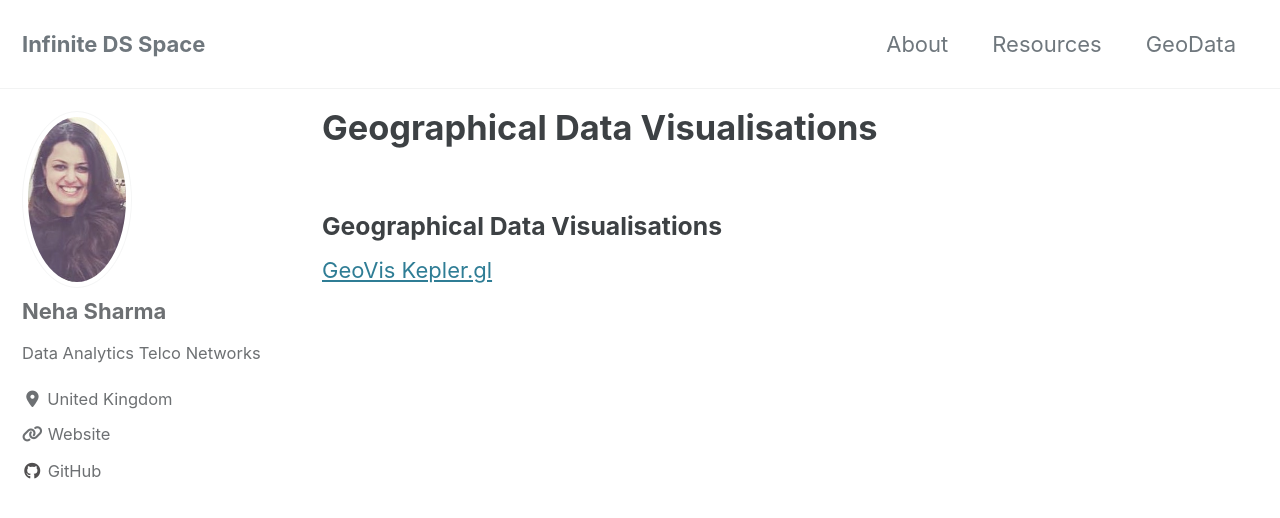
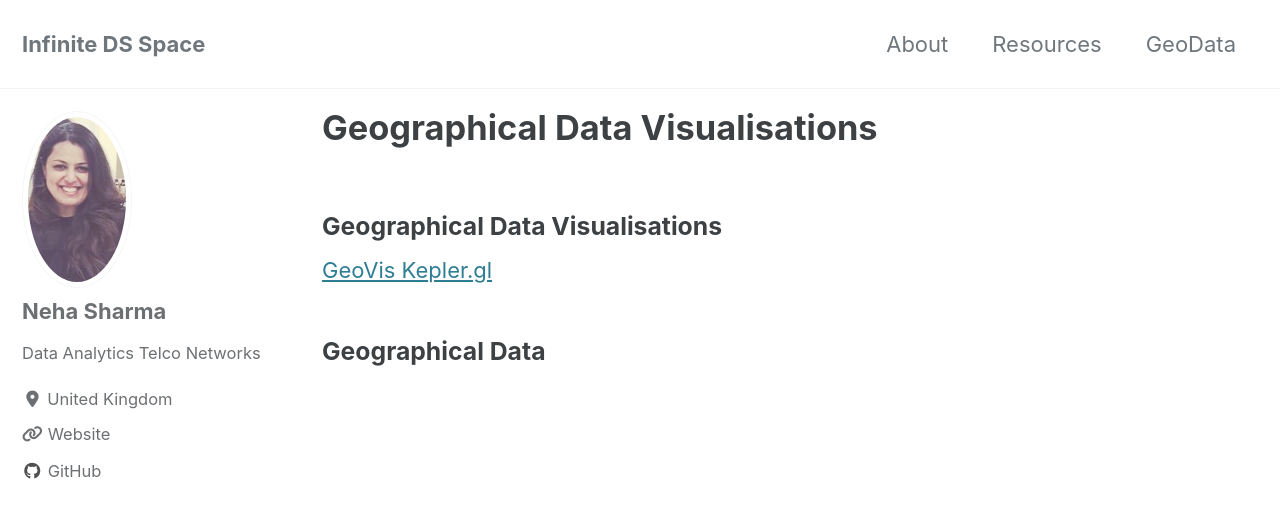
Before and after one commit to ns3115neha/ns3115neha.github.io, a Jekyll site: the page built from _pages/GeoSpatial.md, in a window 1280 px wide and 900 px high. Shown: the top 518 px of the window. Built offline with Jekyll 4.4.1, drawn with Linux system fonts in a browser that asks for light colours; cached includes are drawn as plain includes; nearby versions of some CDN libraries; our own code applies the rules of GitHub Pages for plain Markdown files.

Commit message:
Update GeoSpatial.md

```diff
--- a/_pages/GeoSpatial.md
+++ b/_pages/GeoSpatial.md
@@ -6,3 +6,6 @@
 
 ### Geographical Data Visualisations
 [GeoVis Kepler.gl](https://ns3115neha.github.io/geovis/KeplerGeoSpatial/)
+
+
+### Geographical Data
```
